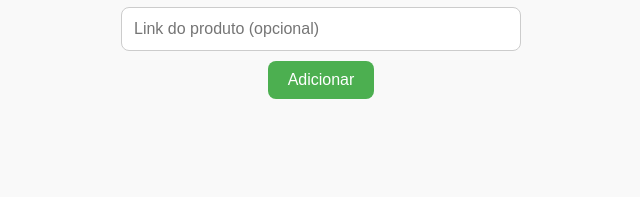
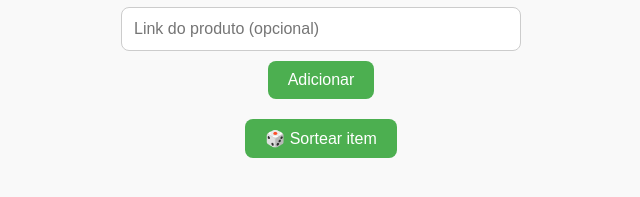
Before and after one commit to Crispim85/lista-compras-pwa, a plain HTML site: page index.html in a window 1280 px wide. Shown: the part 153-350 px from the top of the page, without its empty margins (319-959 px from the left). Drawn offline with Linux system fonts and the light colour scheme.

Commit message:
adição de sorteio

```diff
--- a/index.html
+++ b/index.html
@@ -20,7 +20,10 @@
   </div>
 
   <ul id="lista"></ul>
-
+  <div id="sort">
+    <button onclick="sortearItem()">🎲 Sortear item</button>
+    <p id="itemSorteado" style="font-weight: bold; margin-top: 10px;"></p>
+  </div>
   <script src="script.js"></script>
 </body>
 </html>
--- a/script.js
+++ b/script.js
@@ -85,3 +85,27 @@ if ('serviceWorker' in navigator) {
     console.log("Erro ao registrar Service Worker:", err);
   });
 }
+
+function sortearItem() {
+  const lista = document.getElementById("lista");
+  const itensNaoComprados = [];
+
+  for (let i = 0; i < lista.children.length; i++) {
+    const item = lista.children[i];
+    const checkbox = item.querySelector('input[type="checkbox"]');
+    if (!checkbox.checked) {
+      const nomeItem = item.querySelector("span")?.innerText || item.innerText;
+      itensNaoComprados.push(nomeItem);
+    }
+  }
+
+  if (itensNaoComprados.length === 0) {
+    document.getElementById("itemSorteado").innerText = "Todos os itens já foram comprados!";
+    return;
+  }
+
+  const indexSorteado = Math.floor(Math.random() * itensNaoComprados.length);
+  const itemSorteado = itensNaoComprados[indexSorteado];
+
+  document.getElementById("itemSorteado").innerText = `Item sorteado: ${itemSorteado}`;
+}
--- a/styles.css
+++ b/styles.css
@@ -14,7 +14,6 @@
     font-size: 2rem;
     color: #333;
   }
-
   #form {
     display: flex;
     flex-direction: column;
@@ -109,3 +108,7 @@
       justify-content: flex-start;
     }
   }
+
+  #sort {
+    text-align: center;
+  }
```
